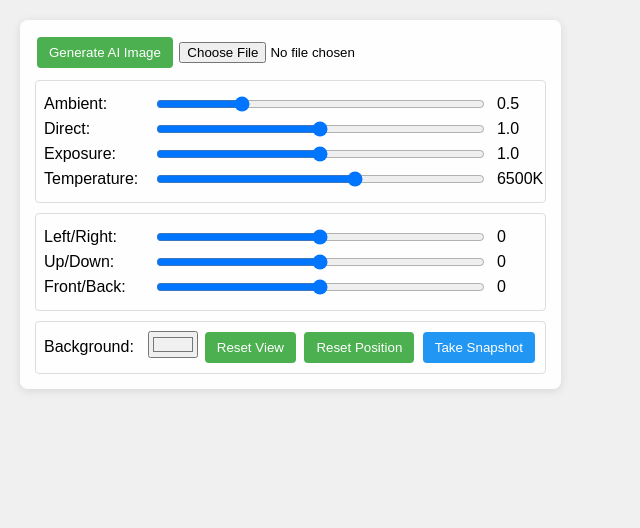
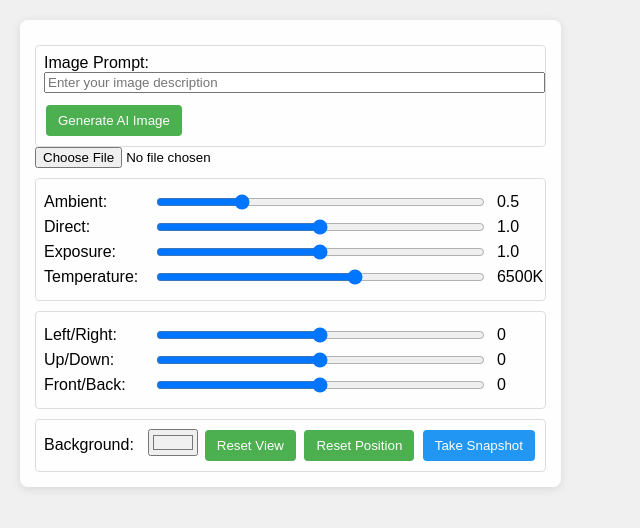
Before and after one commit to farrod/3d2, a website: page index.html in a window 1280 px wide. Shown: the whole page, without its empty margins (0-640 px from the left). Drawn offline with nearby package versions, Linux system fonts and the light colour scheme.

Commit message:
Update index.html

```diff
--- a/index.html
+++ b/index.html
@@ -52,7 +52,11 @@
 </head>
 <body>
 <div id="controls-panel">
+    <div class="control-group">
+        <label for="ai-prompt">Image Prompt:</label>
+        <input type="text" id="ai-prompt" placeholder="Enter your image description" style="width: 100%; margin-bottom: 10px;">
         <button id="generate-image-btn">Generate AI Image</button>
+    </div>
 
     <input type="file" id="file-input" accept=".glb,.gltf">
 
@@ -78,7 +82,6 @@
             <span>6500K</span>
         </div>
     </div>
-
     <div class="control-group">
         <div class="slider-container">
             <label>Left/Right:</label>
@@ -96,7 +99,6 @@
             <span>0</span>
         </div>
     </div>
-
     <div class="control-group">
         <label>Background:</label>
         <input type="color" id="bg-color" value="#f0f0f0" style="margin-left: 10px;">
@@ -104,7 +106,6 @@
         <button id="reset-position">Reset Position</button>
         <button id="take-snapshot" style="background: #2196F3;">Take Snapshot</button>
     </div>
-
     <div id="message"></div>
 </div>
 
```
Lines whose indentation alone changed are shown as unchanged.
